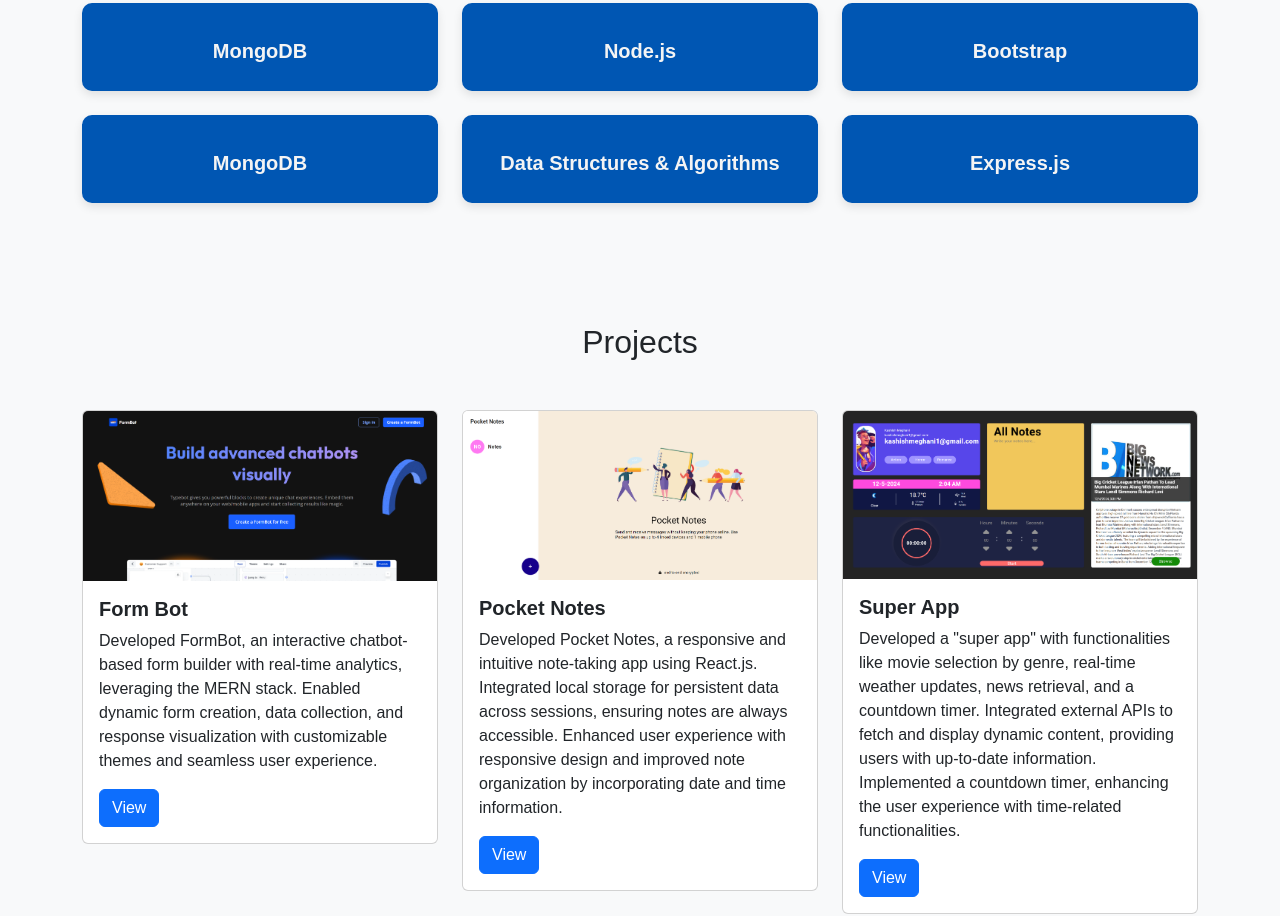
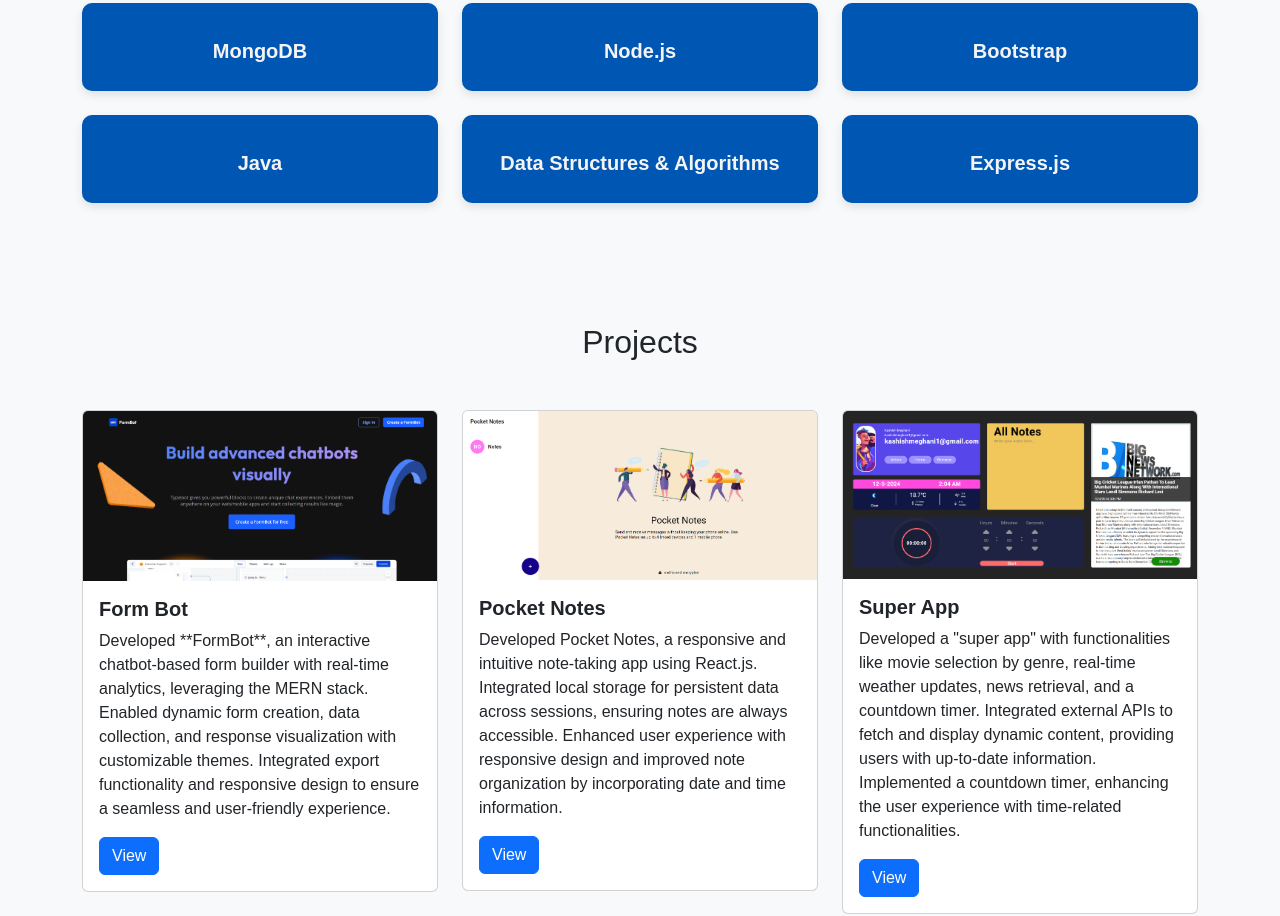
Before and after one commit to justkashish/Portfolio, a plain HTML site: page index.html in a window 1280 px wide. Shown: the part 1147-2063 px from the top of the page. Drawn offline with nearby package versions, Linux system fonts and the light colour scheme.

Commit message:
some changes

```diff
--- a/index.html
+++ b/index.html
@@ -99,7 +99,7 @@
                 </div>
                 <div class="col-md-4 mb-4">
                     <div class="skill-card">
-                        <h5 class="mt-3">MongoDB</h5>
+                        <h5 class="mt-3">Java</h5>
                     </div>
                 </div>
                 <div class="col-md-4 mb-4">
@@ -118,17 +118,17 @@
 
 
     <!-- Projects Section -->
-    <section id="projects " class="py-5 bg-light ">
-        <div class="container ">
+    <section id="projects" class="py-5 bg-light ">
+        <div class="container">
             <h2 class="text-center ">Projects</h2>
             <div class="row g-4 mt-4 ">
                 <div class="col-md-4 ">
                     <div class="card ">
                         <img src="./assets/formbot.png" class="card-img-top " alt="Project 3 ">
                         <div class="card-body ">
-                            <h5 class="card-title ">Form Bot</h5>
-                            <p class="card-text ">Developed FormBot, an interactive chatbot-based form builder with real-time analytics, leveraging the MERN stack. Enabled dynamic form creation, data collection, and response visualization with customizable themes and seamless
-                                user experience.
+                            <h5 class="card-title">Form Bot</h5>
+                            <p class="card-text ">Developed **FormBot**, an interactive chatbot-based form builder with real-time analytics, leveraging the MERN stack. Enabled dynamic form creation, data collection, and response visualization with customizable themes. Integrated
+                                export functionality and responsive design to ensure a seamless and user-friendly experience.
                             </p>
                             <a href="https://form-build-frontend-new-kv6v.vercel.app/" class="btn btn-primary ">View</a>
                         </div>
@@ -164,8 +164,8 @@
     </section>
 
     <!-- Contact Section -->
-    <section id="contact " class="py-5 bg-light ">
-        <div class="container ">
+    <section id="contact" class="py-5 bg-light ">
+        <div class="container">
             <h2 class="text-center ">Contact Me</h2>
             <p class="text-center mb-4 ">Feel free to connect with me through the platforms below or download my resume.</p>
             <div class="row text-center ">
```
